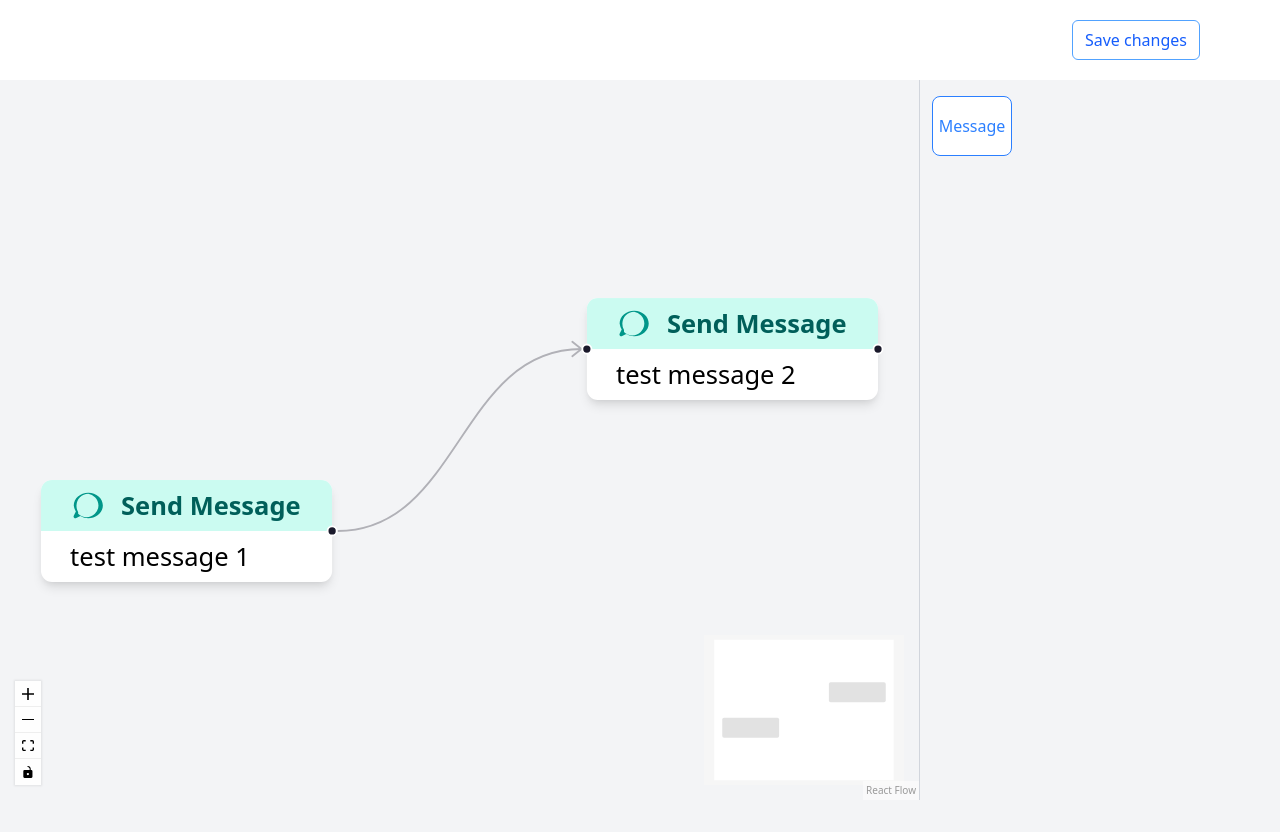
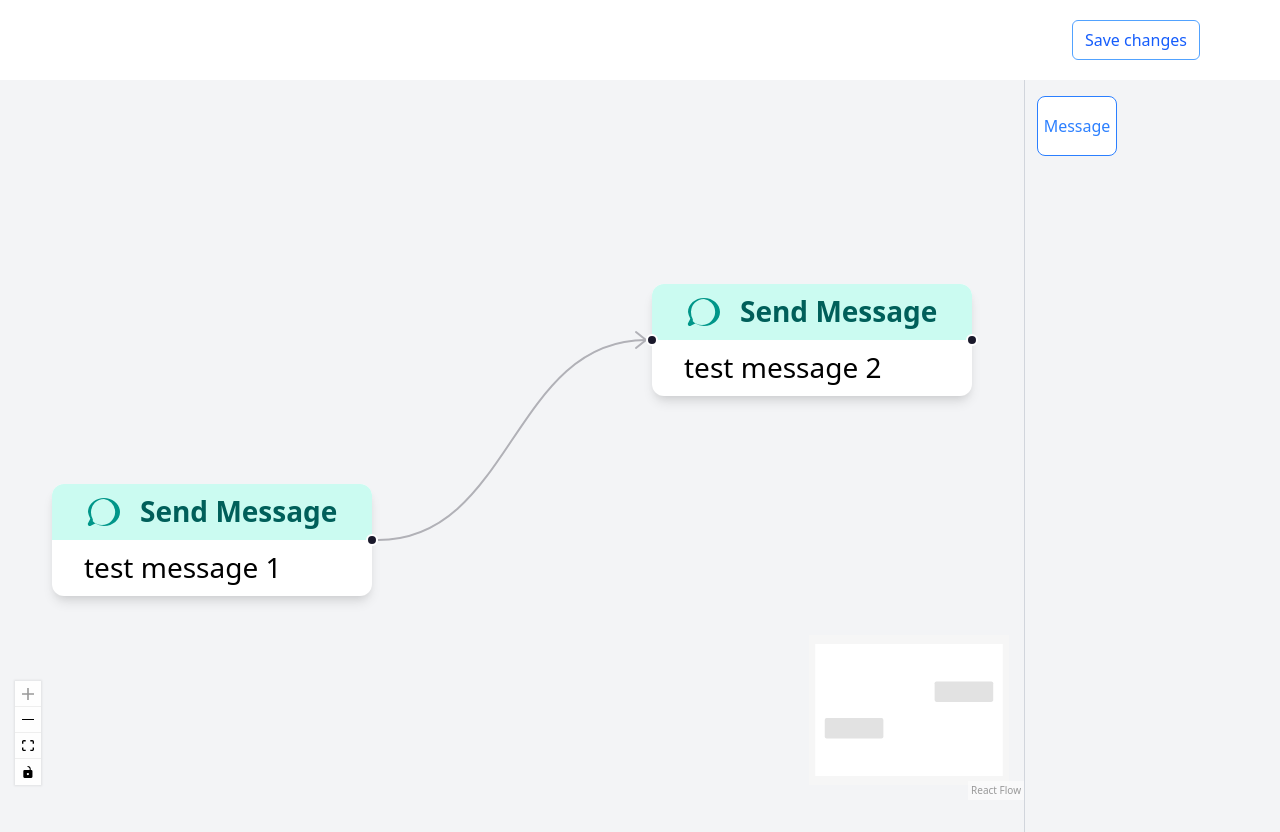
Before and after one commit to Ghanasyamns/bitespeed-flow, a React (Vite) app: page / in a window 1280 px wide. Shown: the top 832 px of the page. Built offline with nearby package versions, Linux system fonts and the light colour scheme.

Commit message:
update text edit field

```diff
--- a/src/App.tsx
+++ b/src/App.tsx
@@ -1,6 +1,7 @@
 import "./App.css";
 import "@xyflow/react/dist/style.css";
 import PipelineUI from "./components/pipeline-ui";
+import SettingsPanel from "./components/settings-panel";
 
 function App() {
   return (
@@ -10,12 +11,10 @@ function App() {
           Save changes
         </button>
       </div>
-      <div className="flex-grow bg-gray-100">
+      <div className="flex bg-gray-100 h-screen">
         <PipelineUI />
+        <SettingsPanel />
       </div>
-      {/* <div className="w-1/4 border-l border-gray-300 bg-white">
-        <PipelineToolbar />
-      </div> */}
     </div>
   );
 }
--- /dev/null
+++ b/src/components/custom-nodes.tsx
@@ -0,0 +1,7 @@
+import { DraggableNode } from "./drag-nodes";
+
+function CustomNodes() {
+  return <DraggableNode type="text" label="Message" />;
+}
+
+export default CustomNodes;
--- a/src/components/pipeline-ui.tsx
+++ b/src/components/pipeline-ui.tsx
@@ -9,7 +9,6 @@ import {
 import "@xyflow/react/dist/style.css";
 import { useShallow } from "zustand/shallow";
 import { useStore, type FlowStore } from "../store";
-import Sidebar from "./sidebar";
 import TextNode from "./text-node";
 import {
   useCallback,
@@ -27,8 +26,8 @@ const selector = (state: FlowStore) => ({
   onNodesChange: state.onNodesChange,
   onEdgesChange: state.onEdgesChange,
   onConnect: state.onConnect,
+  isSidebarVisible: state.isSidebarVisible,
 });
-const nodeTypes = { text: TextNode };
 export default function PipelineUI() {
   const shallow = useShallow(selector);
   const reactFlowWrapper = useRef<HTMLDivElement>(null);
@@ -89,12 +88,8 @@ export default function PipelineUI() {
   }, []);
 
   return (
-    <div className="w-full h-screen">
-      <div
-        ref={reactFlowWrapper}
-        style={{ width: "80vw", height: "90vh" }}
-        className="flex"
-      >
+    <div className="w-full ">
+      <div ref={reactFlowWrapper} style={{ width: "80vw", height: "90vh" }}>
         <ReactFlow
           nodes={nodes}
           edges={edges}
@@ -103,14 +98,13 @@ export default function PipelineUI() {
           onNodesChange={onNodesChange}
           onEdgesChange={onEdgesChange}
           onConnect={onConnect}
-          nodeTypes={nodeTypes}
+          nodeTypes={{ text: TextNode }}
           onInit={setReactFlowInstance}
           fitView
         >
           <Controls />
           <MiniMap />
         </ReactFlow>
-        <Sidebar />
       </div>
     </div>
   );
--- /dev/null
+++ b/src/components/settings-panel.tsx
@@ -0,0 +1,43 @@
+import { useStore, type FlowStore } from "../store";
+import { useShallow } from "zustand/shallow";
+import Sidebar from "./custom-nodes";
+
+const selector = (state: FlowStore) => ({
+  selectedNode: state.nodes.find((node) => node.selected),
+  updateNodeField: state.updateNodeField,
+  isSidebarVisible: state.isSidebarVisible,
+});
+
+function SettingsPanel() {
+  const { selectedNode, updateNodeField, isSidebarVisible } = useStore(
+    useShallow(selector)
+  );
+
+  return (
+    <div className="border-l border-gray-300 w-full">
+      <div className="mt-4 px-3 flex flex-wrap gap-2">
+        {isSidebarVisible && !selectedNode ? (
+          <Sidebar />
+        ) : (
+          <>
+            <h3 className="text-lg font-semibold mb-4">Settings</h3>
+            <div className="mb-4">
+              <label className="block text-sm font-medium text-gray-700 mb-1">
+                Text
+              </label>
+              <textarea
+                className="w-full h-24 p-2 border border-gray-300 rounded-md"
+                value={selectedNode?.data.message as string}
+                onChange={(e) =>
+                  updateNodeField(selectedNode!.id, "message", e.target.value)
+                }
+              />
+            </div>
+          </>
+        )}
+      </div>
+    </div>
+  );
+}
+
+export default SettingsPanel;
--- a/src/components/sidebar.tsx
+++ /dev/null
@@ -1,13 +0,0 @@
-import { DraggableNode } from "./drag-nodes";
-
-function Sidebar() {
-  return (
-    <div className="border-l border-gray-300">
-      <div className="mt-4 px-3 flex flex-wrap gap-2">
-        <DraggableNode type="text" label="Message" />
-      </div>
-    </div>
-  );
-}
-
-export default Sidebar;
--- a/src/store.ts
+++ b/src/store.ts
@@ -45,6 +45,8 @@ export type FlowStore = {
   nodes: Node[];
   edges: Edge[];
   nodeIDs: Record<string, number>;
+  isSidebarVisible: boolean;
+  toggleSidebar: () => void;
   getNodeID: (type: string) => string;
   addNode: (node: Node) => void;
   onNodesChange: OnNodesChange;
@@ -62,6 +64,8 @@ export const useStore = create<FlowStore>((set, get) => ({
   nodes: initialNodes,
   edges: initialEdges,
   nodeIDs: {},
+  isSidebarVisible: true,
+  toggleSidebar: () => set({ isSidebarVisible: !get().isSidebarVisible }),
   getNodeID: (type) => {
     const newIDs = { ...get().nodeIDs };
     if (newIDs[type] === undefined) {
@@ -80,8 +84,11 @@ export const useStore = create<FlowStore>((set, get) => ({
     });
   },
   onNodesChange: (changes) => {
+    const nodes = applyNodeChanges(changes, get().nodes);
+    const selectedNodes = nodes.filter((node) => node.selected);
     set({
-      nodes: applyNodeChanges(changes, get().nodes),
+      nodes,
+      isSidebarVisible: selectedNodes.length === 0,
     });
   },
   onEdgesChange: (changes) => {
```
